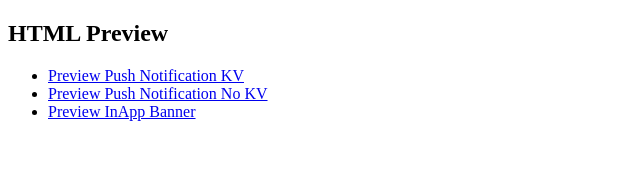
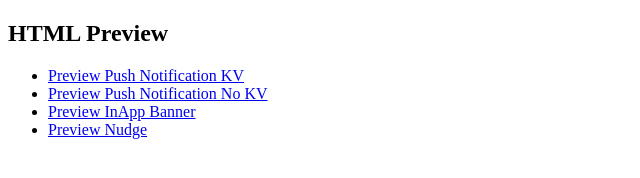
Before and after one commit to violaavicena/notif-preview, a plain HTML site: page index.html in a window 1280 px wide. Shown: the whole page, without its empty margins (0-640 px from the left). Drawn offline with Linux system fonts and the light colour scheme.

Commit message:
index.html

```diff
--- a/index.html
+++ b/index.html
@@ -12,6 +12,7 @@
     <li><a href="previewpnkv.html">Preview Push Notification KV</a></li>
     <li><a href="previewpnnokv.html">Preview Push Notification No KV</a></li>
     <li><a href="InApp.html">Preview InApp Banner</a></li>
+    <li><a href="InApp.html">Preview Nudge</a></li>
 </ul>
 
 </body>
```
